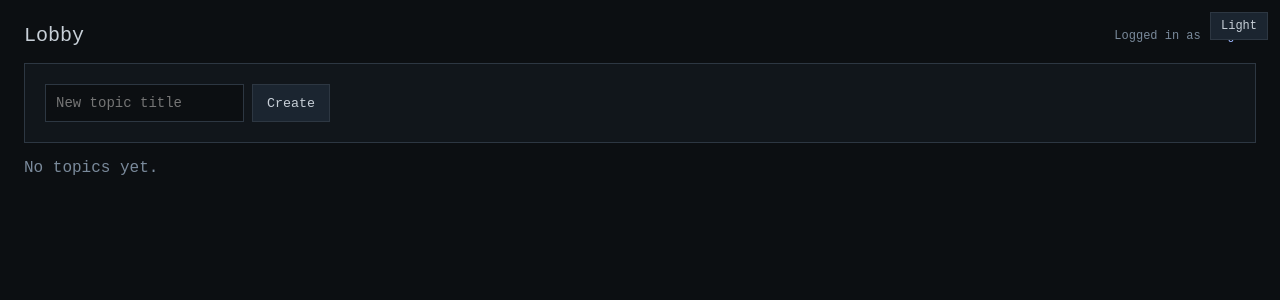
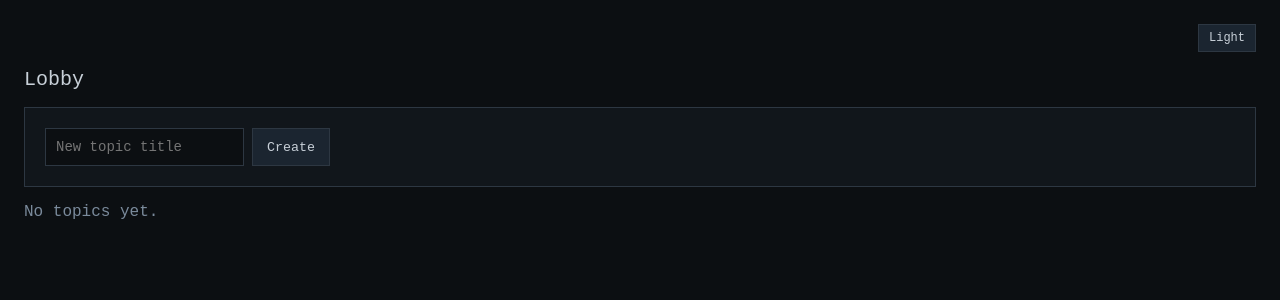
Before and after one commit to rosolimo212/branch, a Python web app: template templates/lobby.html in a window 1280 px wide. Shown: the top 300 px of the page. Run offline with Jinja, Linux system fonts and the light colour scheme; the template is opened without the code that fills it, so the values that code supplies are empty.

Commit message:
white dark mode fix

```diff
--- a/static/styles.css
+++ b/static/styles.css
@@ -15,10 +15,6 @@ a {
 }
 
 .theme-toggle {
-  position: fixed;
-  top: 12px;
-  right: 12px;
-  z-index: 50;
   background: #1b2530;
   color: #c8d0d8;
   border: 1px solid #2d3742;
@@ -26,6 +22,24 @@ a {
   font-family: inherit;
   font-size: 12px;
   cursor: pointer;
+}
+
+.topbar {
+  display: flex;
+  flex-direction: column;
+  align-items: flex-end;
+  gap: 6px;
+}
+
+.topbar-row {
+  display: flex;
+  gap: 10px;
+  align-items: center;
+}
+
+.topbar-meta {
+  font-size: 12px;
+  color: #7a8a9b;
 }
 
 body[data-theme="light"] {
--- a/templates/admin.html
+++ b/templates/admin.html
@@ -1,9 +1,7 @@
 {% extends "base.html" %}
 {% block content %}
   <div class="header">
-    <a class="link" href="/lobby">Back</a>
     <div class="title">Admin</div>
-    <div class="user">Logged in as {{ user.username }}</div>
   </div>
 
   <div class="panel">
--- a/templates/base.html
+++ b/templates/base.html
@@ -9,7 +9,23 @@
   </head>
   <body>
     <div class="page">
-      <button id="theme-toggle" class="theme-toggle" type="button" aria-label="toggle theme">Theme</button>
+      <div class="topbar">
+        <div class="topbar-row">
+          {% if user %}
+            <a class="link" href="/logout">Logout</a>
+            <a class="link" href="/">Main</a>
+          {% endif %}
+          <button id="theme-toggle" class="theme-toggle" type="button" aria-label="toggle theme">Theme</button>
+        </div>
+        {% if user and is_admin %}
+          <div class="topbar-row">
+            <a class="link" href="/admin">Admin</a>
+          </div>
+        {% endif %}
+        {% if user %}
+          <div class="topbar-meta">Logged in as {{ user.username }}</div>
+        {% endif %}
+      </div>
       {% block content %}{% endblock %}
     </div>
     <script src="/static/theme.js"></script>
--- a/templates/invite.html
+++ b/templates/invite.html
@@ -1,7 +1,6 @@
 {% extends "base.html" %}
 {% block content %}
   <div class="header">
-    <a class="link" href="/lobby">Back</a>
     <div class="title">Invite link</div>
   </div>
 
--- a/templates/lobby.html
+++ b/templates/lobby.html
@@ -2,11 +2,6 @@
 {% block content %}
   <div class="header">
     <div class="title">Lobby</div>
-    <div class="user">Logged in as {{ user.username }}</div>
-    {% if is_admin %}
-      <a class="link" href="/admin">Admin</a>
-    {% endif %}
-    <a class="link" href="/logout">Logout</a>
   </div>
 
   <div class="panel">
--- a/templates/topic.html
+++ b/templates/topic.html
@@ -4,7 +4,6 @@
     <div class="title">{{ topic.title }}</div>
   </div>
   <div class="header-actions">
-    <a class="link" href="/lobby">Back</a>
     <button class="link-button" id="clear-reply">Clear reply</button>
   </div>
 
```
Also changed, not shown: app.py (+14 -12 lines).
